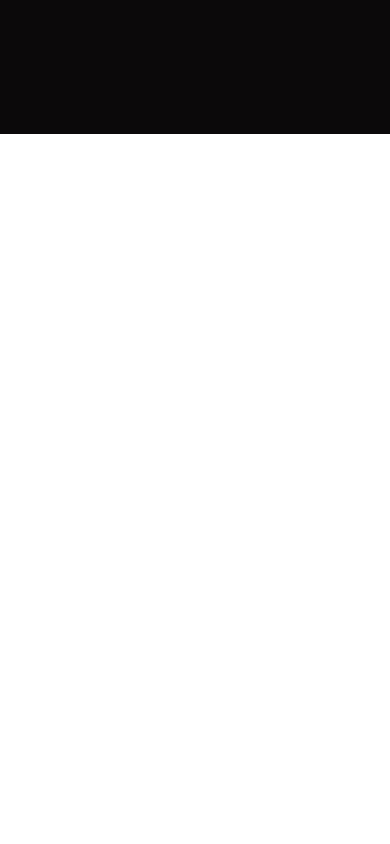
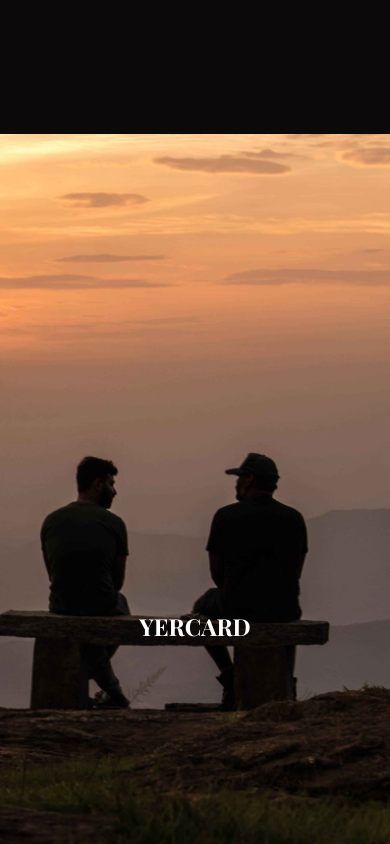
Before and after one commit to dev92r/travel, a plain HTML site: page index.html in a window 390 px wide. Shown: the part 780-1624 px from the top of the page. Drawn offline with nearby package versions, Linux system fonts and the light colour scheme; a web font is replaced by a local one.

Commit message:
img format convertion

```diff
--- a/css/style.scss
+++ b/css/style.scss
@@ -730,7 +730,7 @@ body {
 
     @media (max-width:700px) {
         .picture-1 {
-            background: url(../images/Compressed/Yercard.jpg) no-repeat 85% center fixed;
+            background: url(../images/Compressed/Yercard.png) no-repeat 85% center fixed;
             background-size: cover;
         }
     }
```
Also changed, not shown: css/style.css.
